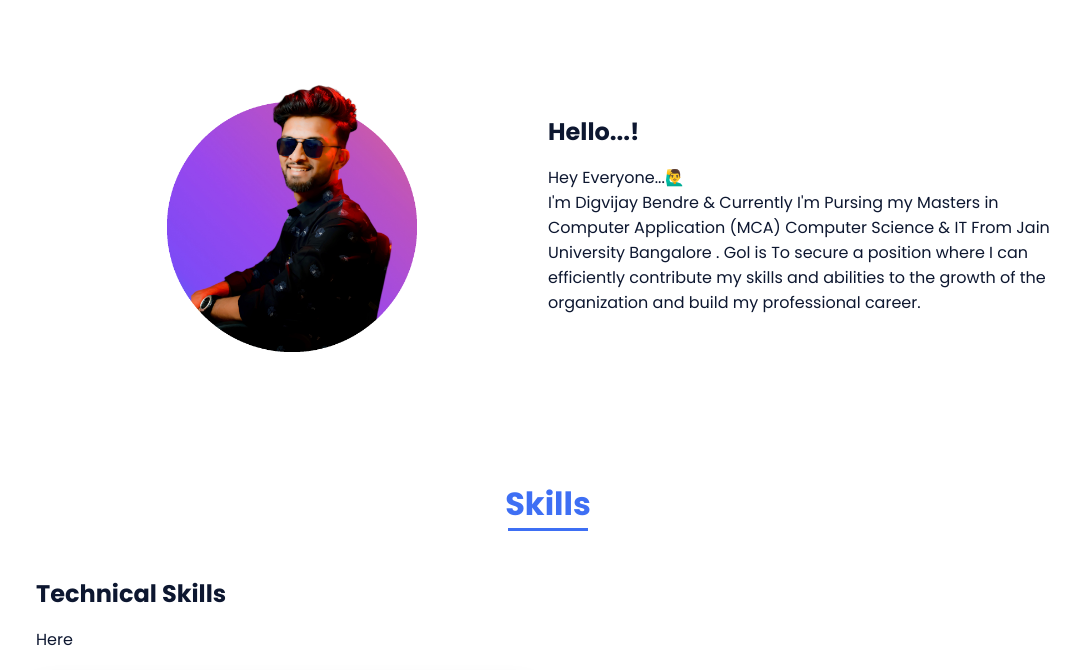
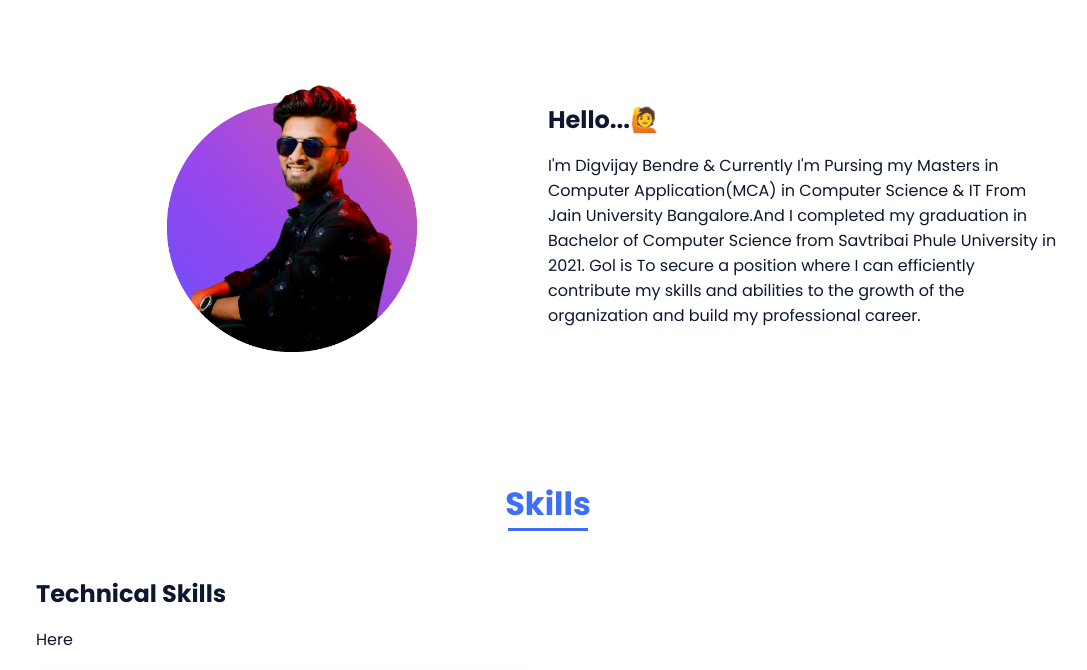
Before and after one commit to DigvijayBendre/Personal-Website, a plain HTML site: page index.html in a window 1280 px wide. Shown: the part 822-1492 px from the top of the page, without its empty margins (92-1179 px from the left). Drawn offline with nearby package versions, Linux system fonts and the light colour scheme.

Commit message:
Update index.html

```diff
--- a/index.html
+++ b/index.html
@@ -76,8 +76,8 @@
                     </div>
 
                     <div>
-                        <h2 class="about__subtitle">Hello...!</h2>
-                        <p class="about__text">Hey Everyone...🙋‍♂️ <br>I'm Digvijay Bendre & Currently I'm Pursing my Masters in Computer Application (MCA)  Computer Science & IT From Jain University Bangalore . Gol is To secure a position where I can efficiently contribute my skills and abilities to the growth of the organization and build my professional career.</p>
+                        <h2 class="about__subtitle">Hello...🙋‍</h2>
+                        <p class="about__text">I'm Digvijay Bendre & Currently I'm Pursing my Masters in Computer Application(MCA) in Computer Science & IT From Jain University Bangalore.And I completed my graduation in Bachelor of Computer Science from Savtribai Phule University in 2021. Gol is To secure a position where I can efficiently contribute my skills and abilities to the growth of the organization and build my professional career.</p>
                     </div>
                 </div>
             </section>
```
